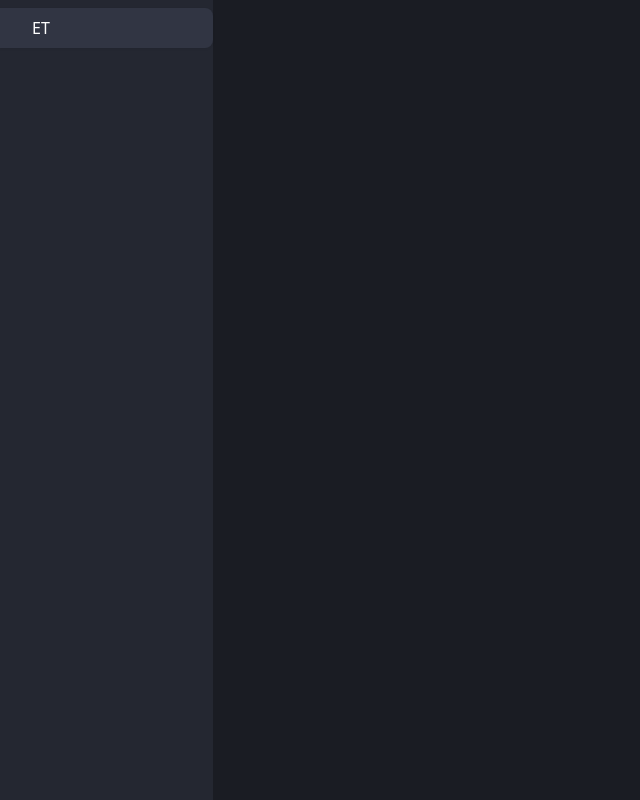
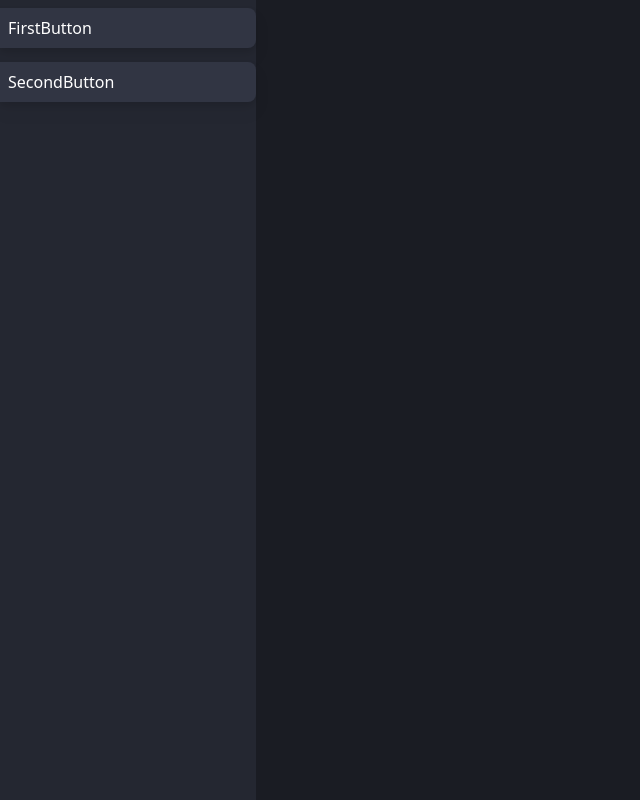
Before and after one commit to Kenexar/weaboo, a React (Create React App) app: page / in a window 1280 px wide. Shown: the whole page, without its empty margins (0-640 px from the left). Built offline with nearby package versions, Linux system fonts and the light colour scheme.

Commit message:
Update(Dashboard): Example Dropdown menu

```diff
--- a/src/components/Dashboard.tsx
+++ b/src/components/Dashboard.tsx
@@ -2,12 +2,12 @@ import DashboardButton from "./DashboardButton";
 
 function Dashboard() {
     return (
-        <div className="min-h-screen bg-base">
+        <div className="min-h-screen bg-base shrink-0">
             <div>
             </div>
-            <div className="min-h-screen w-2/12 bg-secondary text-">
-                <DashboardButton/>
-
+            <div className="min-h-screen w-64 bg-secondary order-1 align-top ">
+                <DashboardButton text="FirstButton" id1="peter" id2="hase"/>
+                <DashboardButton text="SecondButton"id1="huso" id2="dsfdsfe"/>
             </div>
         </div>
     )
--- a/src/components/DashboardButton.tsx
+++ b/src/components/DashboardButton.tsx
@@ -1,11 +1,41 @@
-function DashboardButton() {
+import React from 'react';
+
+interface ButtonProps {
+    text: string;
+    id1: string;
+    id2: string;
+}
+
+function DashboardButton(props: ButtonProps) {
+    let isPressed = false;
+
+    function shoot() {
+        isPressed = isPressed ? false : true;
+        console.log(isPressed)
+        document.getElementById(props.id1)?.style.setProperty('display', isPressed ?  "contents" : "none");
+        document.getElementById(props.id2)?.style.setProperty('border-bottom-right-radius', isPressed ?  "0rem" : "0.5rem");
+    }
+
+    const liStyle = "hover:bg-button-selected hover:duration-300 duration-500 p-1 py-2 bg-button flex transition "
+
     return (
-        <button className="rounded-r-lg w-full h-10 bg-button text-white drop-shadow-sm hover:bg-button-selected hover:duration-300 duration-100 mt-2">
-            <p className="text-left ml-8">ET</p>
-        </button>
+        <div className='select-none'>
+            <button onClick={shoot} id={props.id2} className="drop-shadow-lg rounded-r-lg w-full h-10 bg-button text-white hover:bg-button-selected hover:duration-200 duration-100 mt-2" >
+                <p className="text-left -mt-3 ml-2 absolute">{props.text}</p>
+
+            </button>
+            <ul id={props.id1} className='grid-cols-1 bg-20 mt-1.3 hidden fixed '>
+                <li className={liStyle}>
+                    <p className="bg-status-online w-16 rounded-lg text-sm px-2 font-medium leading-6 whitespace-nowrap text-center">Online</p>
+                    <p className='ml-2 text-white'>Minecraft Server-1</p>
+                </li>
+                <li className={liStyle}>
+                    <p className="bg-status-offline w-16 rounded-lg text-sm px-2 font-medium leading-6 whitespace-nowrap truncate text-center">Offline</p>
+                    <p className='ml-2 text-white'>Minecraft Server-1</p>
+                </li>
+            </ul>
+        </div>
     )
 }
 
-
-
 export default DashboardButton
--- a/src/style/style.scss
+++ b/src/style/style.scss
@@ -3,7 +3,6 @@
 @tailwind utilities;
 $mycolor: red;
 
-
 h1 {
   color: $mycolor;
 }
--- a/tailwind.config.js
+++ b/tailwind.config.js
@@ -11,7 +11,9 @@ module.exports = {
         'base': '#1A1C23',
         'secondary': '#242731',
         'button': '#313543',
-        'button-selected': '#454A5D'
+        'button-selected': '#454A5D',
+        'status-online': '#5CDD8B',
+        'status-offline': '#DC3545'
       },
     },
   },
```
